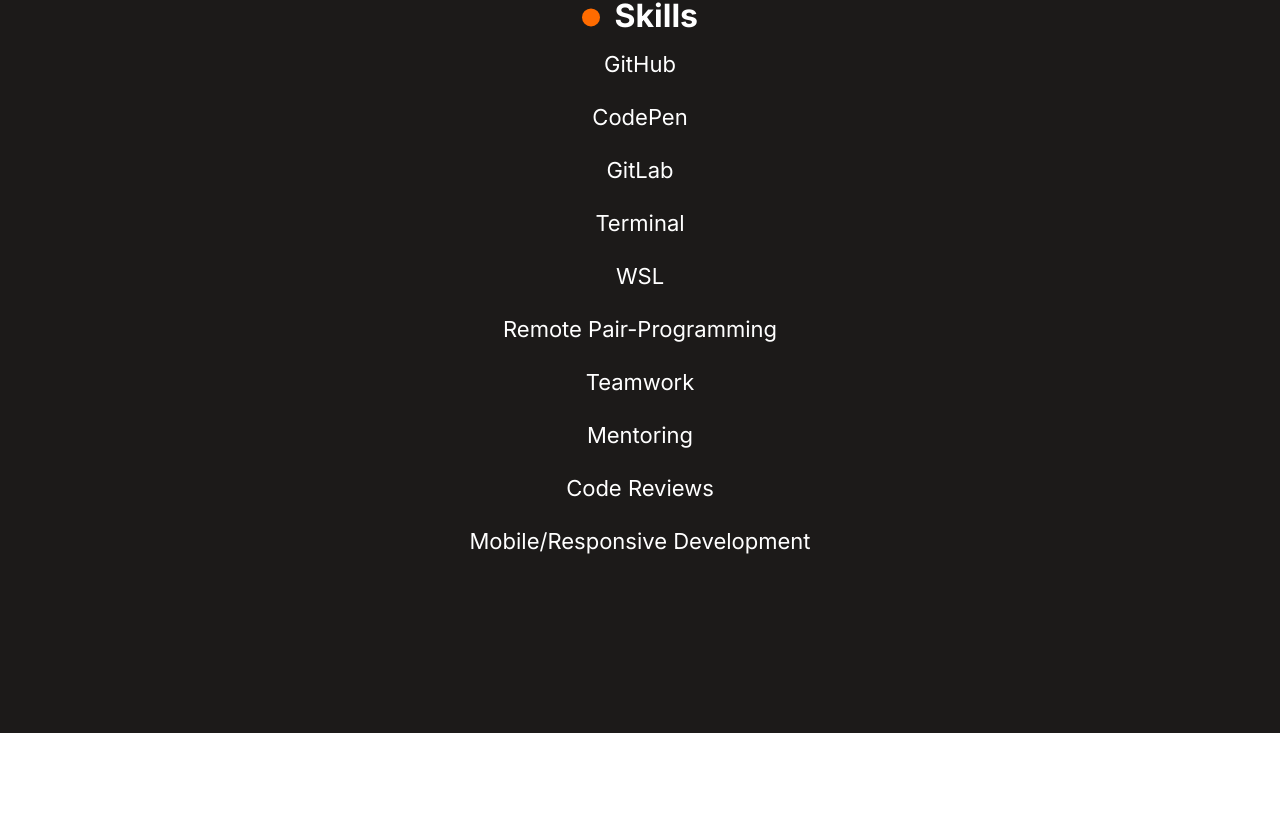
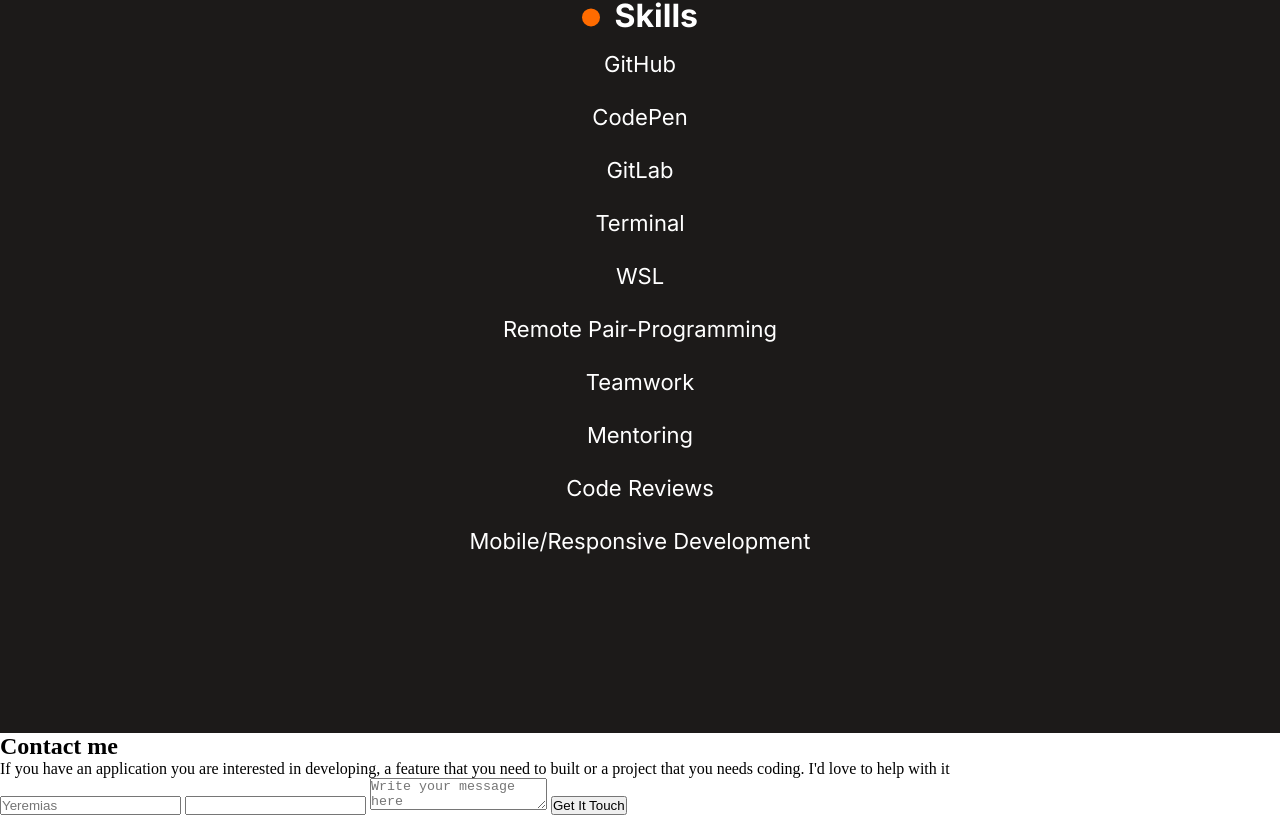
Before and after one commit to Div685/cr-contact-form, a plain HTML site: page index.html in a window 1280 px wide. Shown: the part 5974-6789 px from the top of the page. Before the commit the page ends 6707 px from the top, so only its background shows below. Drawn offline with Linux system fonts and the light colour scheme.

Commit message:
Add contact section into index.html file

```diff
--- a/index.html
+++ b/index.html
@@ -289,6 +289,29 @@
           </ul>
         </div>
       </div>
+      <div class="contact-form">
+        <div class="contact-form-description">
+          <h2>Contact me</h2>
+          <p class="contact-me-text">
+            If you have an application you are interested in developing,
+            a feature that you need to built or a project that you needs coding.
+            I'd love to help with it
+          </p>
+        </div>
+        <div class="contact-form-inputs">
+          <form action="https://formspree.io/f/mqknydla" method="POST">
+            <input type="text" required maxlength="30" name="name" id="txtName" placeholder="Yeremias" />
+            <input type="email" name="email" id="txtEmail" required />
+            <!-- <input
+                    type="textarea"
+                    name="details"
+                    id="txtDetails" /> -->
+            <textarea name="details" id="txtDetails" maxlength="500" placeholder="Write your message here" ></textarea>
+            <button type="submit">Get It Touch</button>
+          </form>
+        </div>
+
+      </div>
     </main>
 
     <script
```
